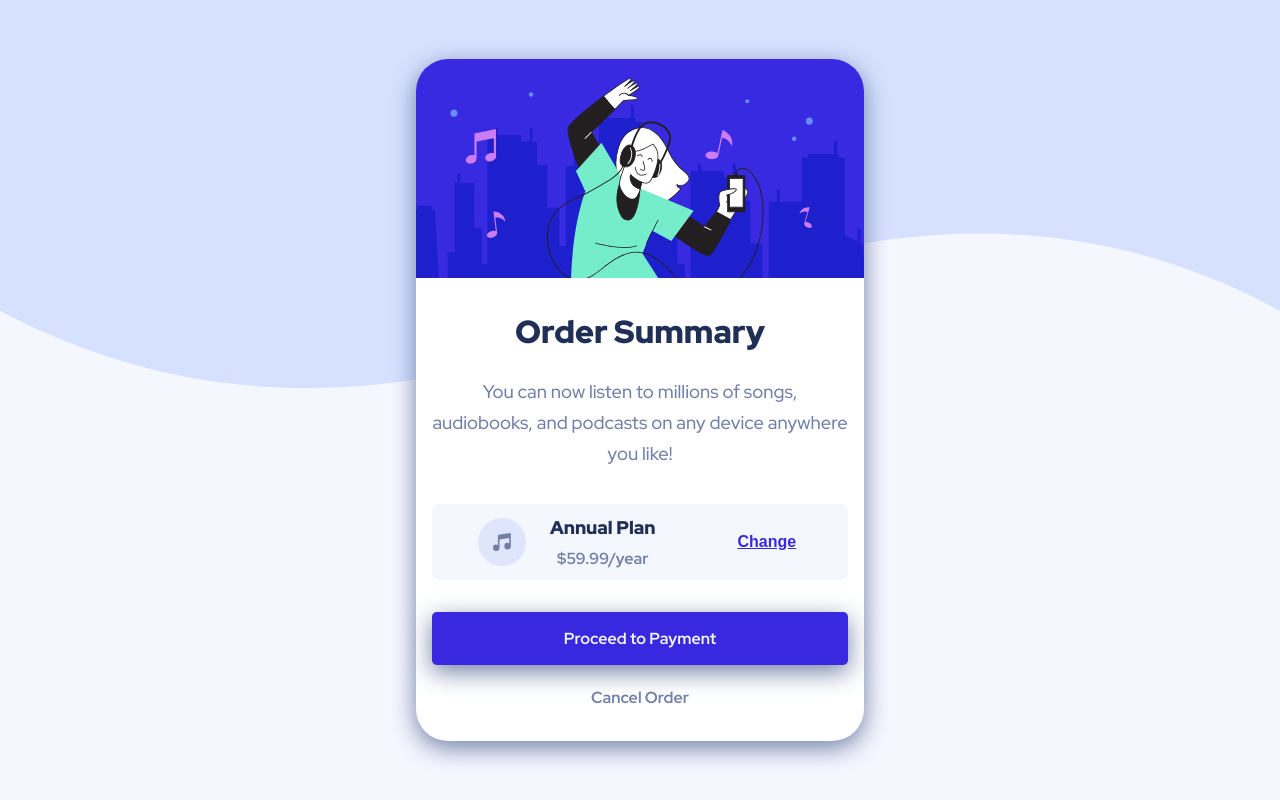
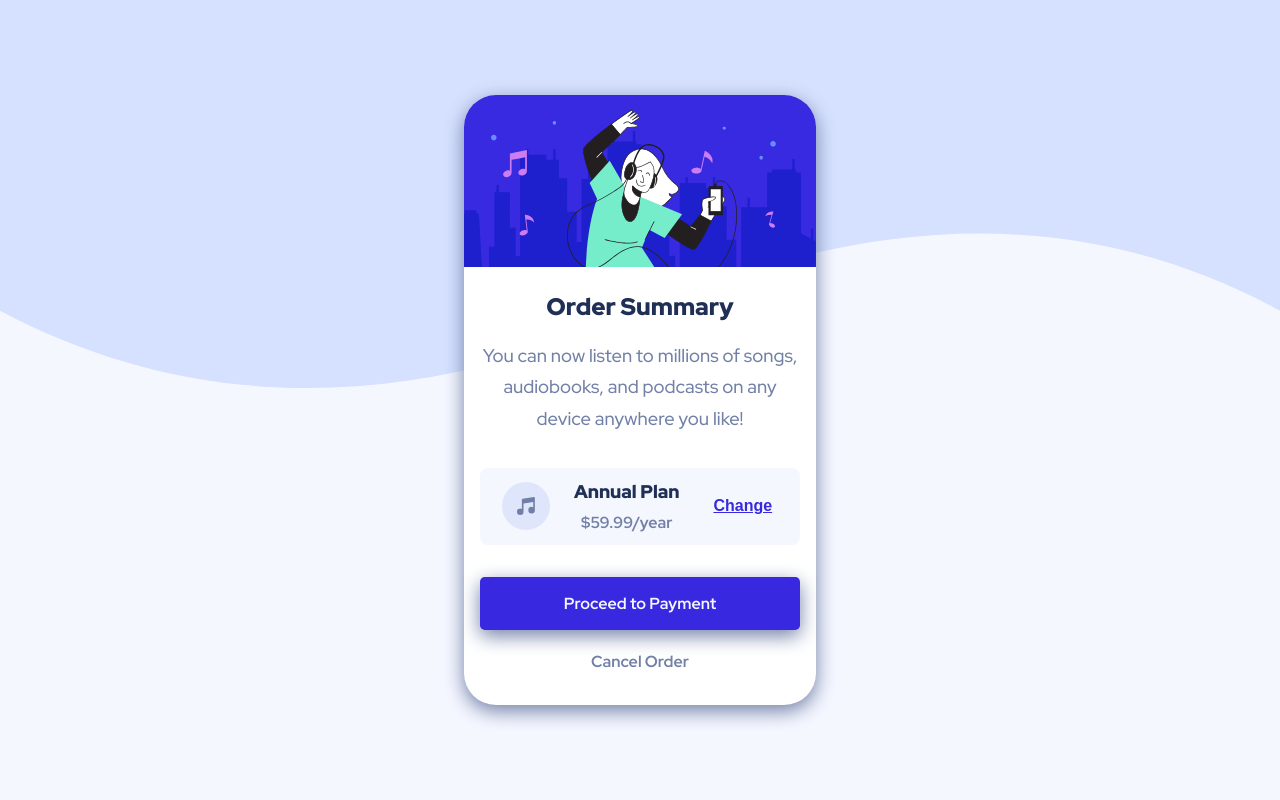
Before and after one commit to codeartist63/order-summary-component, a plain HTML site: page index.html in a window 1280 px wide. Drawn offline with Linux system fonts and the light colour scheme.

Commit message:
edited the css file

```diff
--- a/design/app.css
+++ b/design/app.css
@@ -9,7 +9,7 @@
   --clr-neutral-600: hsl(224, 23%, 55%);
   --clr-neutral-800: hsl(225, 100%, 98%);
 
-  --box-shadow: 0 7px 25px var(--clr-neutral-600);
+  --box-shadow: 0 6px 19px var(--clr-neutral-600);
 
   --border-width: 2em;
 }
@@ -78,7 +78,7 @@ body,
 
 @media (min-width: 45em) {
   .order-summary {
-    max-width: 28em;
+    max-width: 22em;
   }
 }
 
@@ -99,7 +99,7 @@ body,
 
 .info .heading {
   margin: 1em 0 0.7em;
-  font-size: 2rem;
+  font-size: 1.5rem;
   font-weight: 900;
 }
 
```
